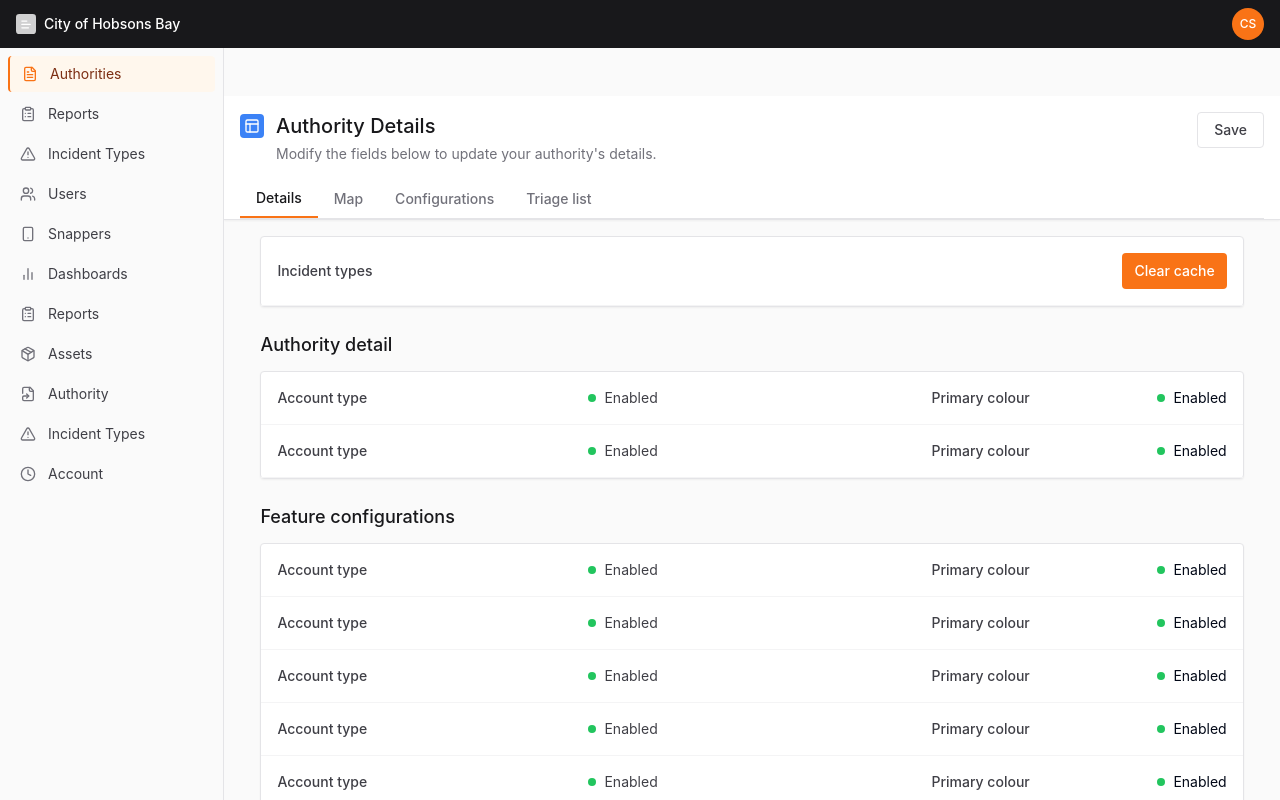
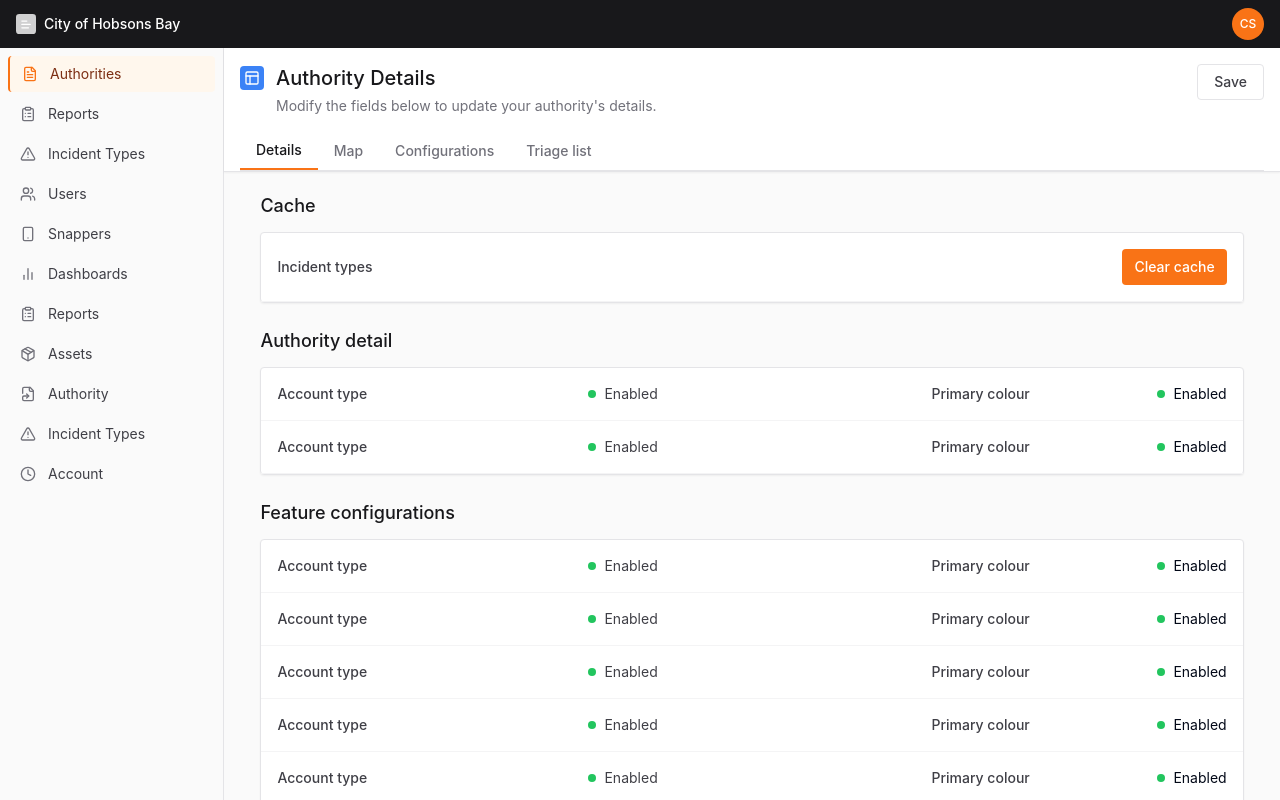
Before and after one commit to avipanethsnapsendsolve/snapper-template-hub, a React (Vite) app: page / in a window 1280 px wide. Built offline with nearby package versions, Linux system fonts and the light colour scheme.

Commit message:
Fix card header positioning
- Fixes the positioning of the card header so that it sits directly below the black bar.
- Ensures that both the black bar and the card header do not scroll with the page.

```diff
--- a/src/components/AuthorityDetails.tsx
+++ b/src/components/AuthorityDetails.tsx
@@ -34,7 +34,7 @@ function DetailRow({ label, enabled }: DetailRowProps) {
 export function AuthorityDetails() {
   return (
     <div className="w-full flex flex-col">
-      <div className="sticky top-12 z-40 bg-white border-b border-zinc-200 shadow-sm">
+      <div className="fixed top-12 left-56 right-0 z-40 bg-white border-b border-zinc-200 shadow-sm">
         <div className="max-w-screen-xl mx-auto px-4 py-4 flex items-start justify-between">
           <div>
             <div className="flex items-center">
@@ -65,7 +65,7 @@ export function AuthorityDetails() {
         </div>
       </div>
 
-      <div className="max-w-screen-xl mx-auto px-4 py-6">
+      <div className="max-w-screen-xl mx-auto px-4 pt-36 pb-6">
         <div className="space-y-6">
           <section>
             <h2 className="text-lg font-medium text-zinc-900 mb-3">Cache</h2>
```
